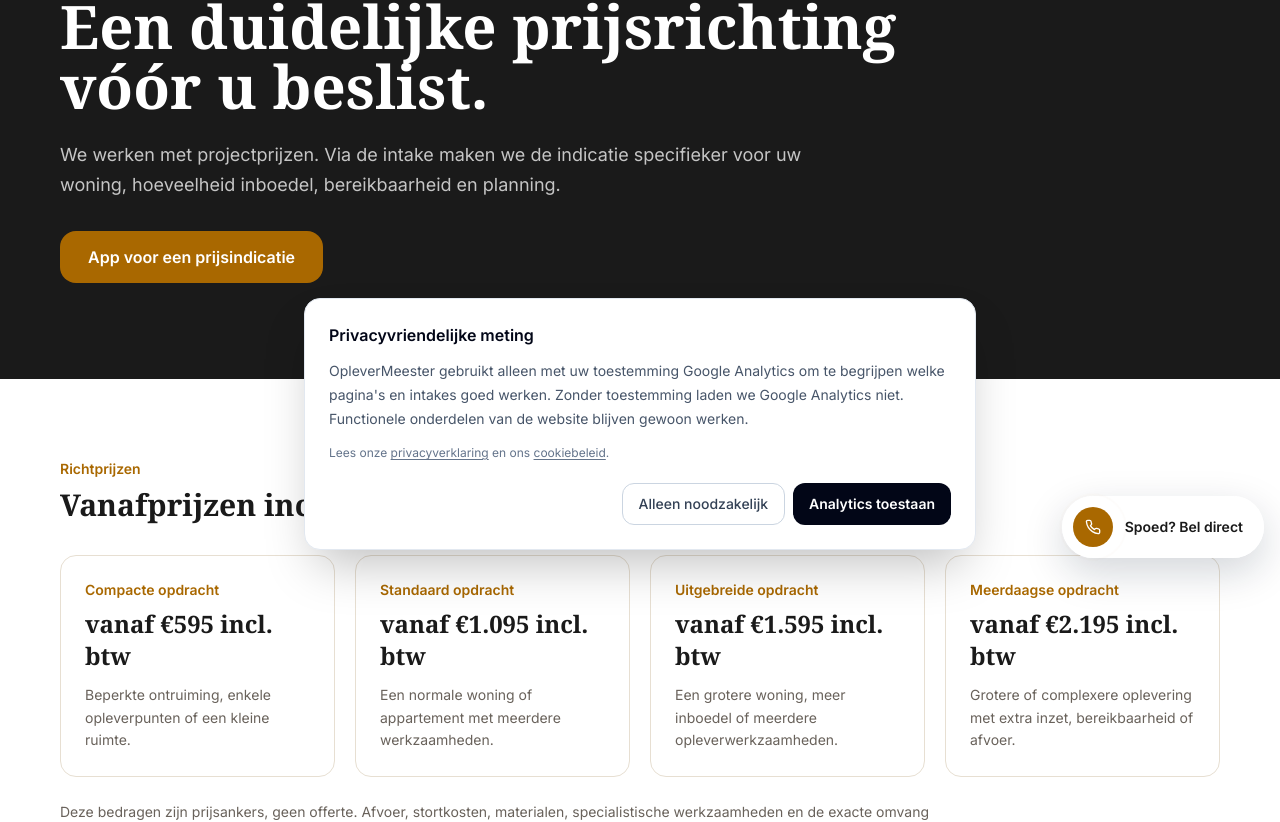
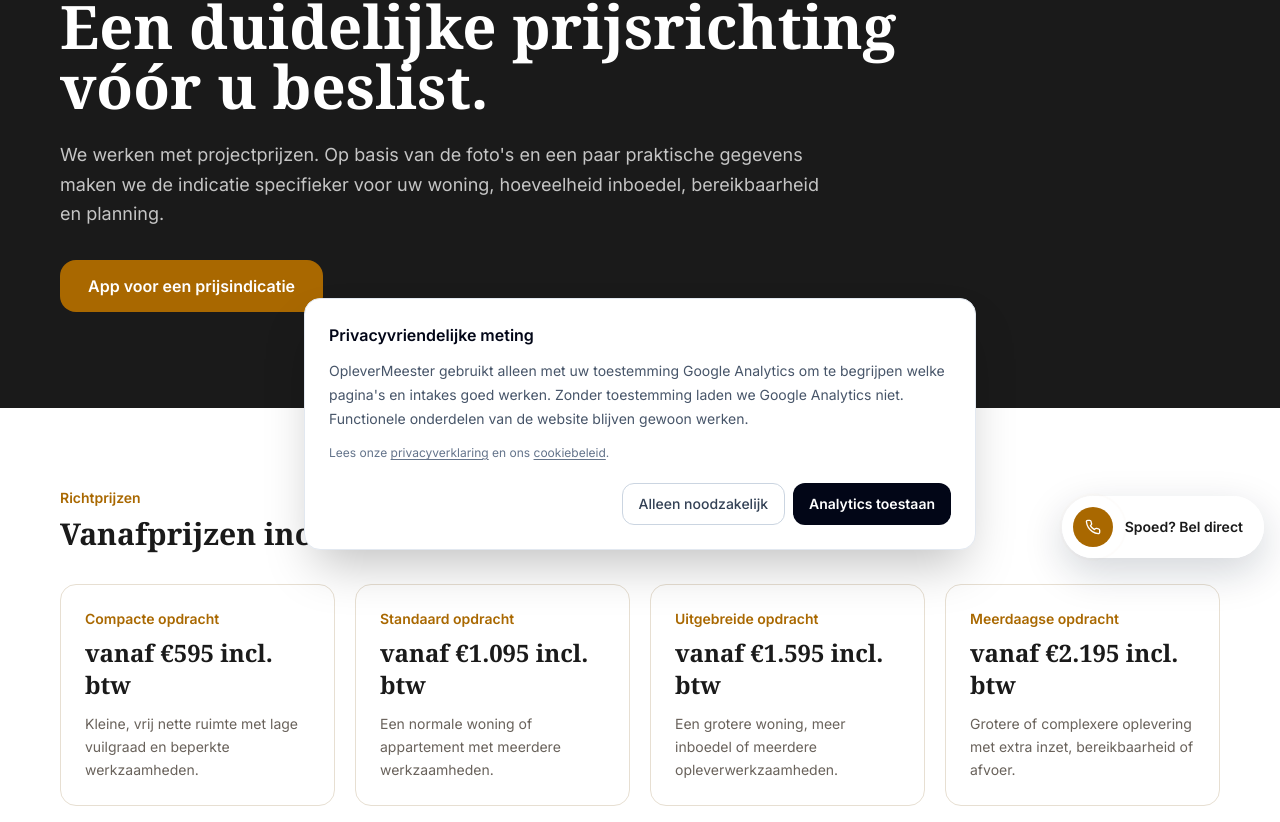
Before and after one commit to sandvlietbv/OpleverMeester, a Next.js app: page /kosten-woningontruiming in a window 1280 px wide. Shown: the part 226-1048 px from the top of the page. Built offline with nearby package versions, Linux system fonts and the light colour scheme.

Commit message:
Align public service pages with WhatsApp-first private intake

```diff
--- a/app/kosten-woningontruiming/page.tsx
+++ b/app/kosten-woningontruiming/page.tsx
@@ -7,12 +7,12 @@ import CompactHeader from "@/components/CompactHeader";
 
 export const metadata: Metadata = {
   title: "Kosten woningontruiming | Vanaf €595 incl. btw",
-  description: "Wat kost een woningontruiming? Bekijk projectprijzen vanaf €595 inclusief btw en krijg via de intake een indicatie op basis van uw situatie.",
+  description: "Wat kost een woningontruiming? Bekijk projectprijzen vanaf €595 inclusief btw en krijg via WhatsApp een indicatie op basis van uw situatie.",
   alternates: { canonical: "/kosten-woningontruiming" },
 };
 
 const tiers = [
-  ["Compacte opdracht", "vanaf €595 incl. btw", "Beperkte ontruiming, enkele opleverpunten of een kleine ruimte."],
+  ["Compacte opdracht", "vanaf €595 incl. btw", "Kleine, vrij nette ruimte met lage vuilgraad en beperkte werkzaamheden."],
   ["Standaard opdracht", "vanaf €1.095 incl. btw", "Een normale woning of appartement met meerdere werkzaamheden."],
   ["Uitgebreide opdracht", "vanaf €1.595 incl. btw", "Een grotere woning, meer inboedel of meerdere opleverwerkzaamheden."],
   ["Meerdaagse opdracht", "vanaf €2.195 incl. btw", "Grotere of complexere oplevering met extra inzet, bereikbaarheid of afvoer."],
@@ -22,7 +22,7 @@ export default function Page() {
   return <>
     <CompactHeader showPhone />
     <main>
-      <section className="bg-navy py-16 text-white md:py-24"><div className="container-om max-w-5xl"><p className="text-sm font-semibold uppercase tracking-[0.14em] text-orange-light">Kosten woningontruiming</p><h1 className="mt-4 max-w-4xl font-display text-4xl font-semibold leading-tight md:text-6xl">Een duidelijke prijsrichting vóór u beslist.</h1><p className="mt-6 max-w-3xl text-lg leading-relaxed text-white/75">We werken met projectprijzen. Via de intake maken we de indicatie specifieker voor uw woning, hoeveelheid inboedel, bereikbaarheid en planning.</p><a href={PHOTO_WHATSAPP_HREF} target="_blank" rel="noopener noreferrer" className="mt-8 inline-block rounded-om bg-orange px-7 py-3.5 font-semibold text-white">App voor een prijsindicatie</a></div></section>
+      <section className="bg-navy py-16 text-white md:py-24"><div className="container-om max-w-5xl"><p className="text-sm font-semibold uppercase tracking-[0.14em] text-orange-light">Kosten woningontruiming</p><h1 className="mt-4 max-w-4xl font-display text-4xl font-semibold leading-tight md:text-6xl">Een duidelijke prijsrichting vóór u beslist.</h1><p className="mt-6 max-w-3xl text-lg leading-relaxed text-white/75">We werken met projectprijzen. Op basis van de foto's en een paar praktische gegevens maken we de indicatie specifieker voor uw woning, hoeveelheid inboedel, bereikbaarheid en planning.</p><a href={PHOTO_WHATSAPP_HREF} target="_blank" rel="noopener noreferrer" className="mt-8 inline-block rounded-om bg-orange px-7 py-3.5 font-semibold text-white">App voor een prijsindicatie</a></div></section>
 
       <section className="bg-white py-16 md:py-20"><div className="container-om max-w-6xl"><p className="text-sm font-semibold text-orange">Richtprijzen</p><h2 className="mt-2 font-display text-3xl font-semibold text-navy">Vanafprijzen inclusief 21% btw.</h2><div className="mt-8 grid gap-5 md:grid-cols-2 xl:grid-cols-4">{tiers.map(([t,p,b])=><article key={t} className="rounded-om border border-surface-mid p-6"><p className="text-sm font-semibold text-orange">{t}</p><p className="mt-2 font-display text-2xl font-semibold text-navy">{p}</p><p className="mt-3 text-sm leading-relaxed text-muted">{b}</p></article>)}</div><p className="mt-6 max-w-4xl text-sm leading-relaxed text-muted">Deze bedragen zijn prijsankers, geen offerte. Afvoer, stortkosten, materialen, specialistische werkzaamheden en de exacte omvang kunnen de uiteindelijke projectprijs beïnvloeden. Dat maken we vóór akkoord duidelijk.</p></div></section>
 
```
